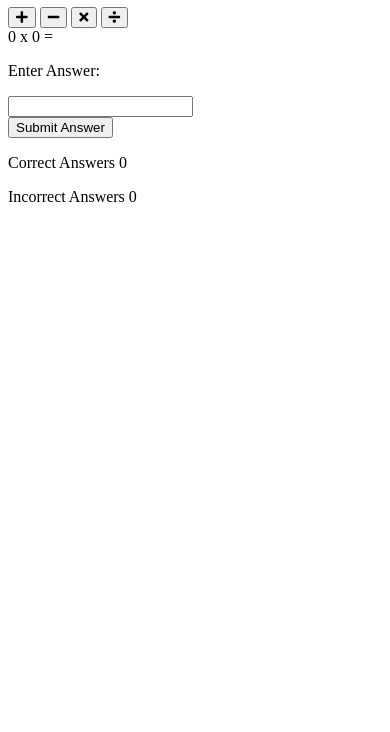
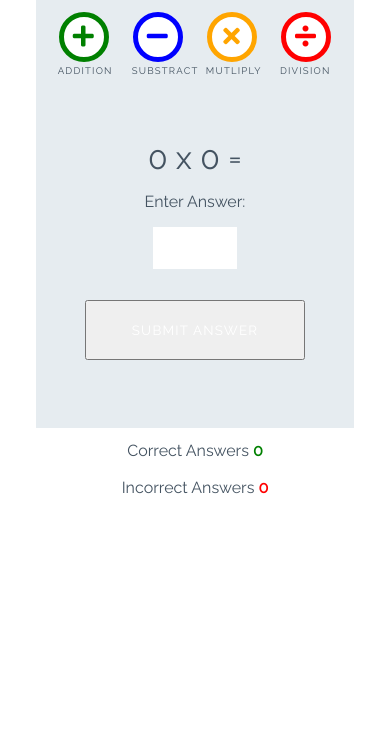
Before and after one commit to Mr-KulwinderSingh/love-maths, a plain HTML site: page index.html in a window 390 px wide. Shown: the part 112-844 px from the top of the page. Drawn offline with Linux system fonts and the light colour scheme.

Commit message:
Add html structure to control area

```diff
--- a/assets/css/style.css
+++ b/assets/css/style.css
@@ -0,0 +1,253 @@
+/* --------- Global style */
+
+body {
+    background-color: white;
+    font-family: "Raleway", sans-serif;
+    color: #445361;
+    text-align: center;
+}
+
+/* --------- Heading */
+
+.heading {
+    text-align: center;
+    font-size: 2.5rem;
+}
+
+.logo {
+    height: 40px;
+    padding-right: 5px;
+}
+
+/* --------- Game layout */
+
+.game-area {
+    background-color: #E6ECF0;
+    box-sizing: border-box;
+    width: 85%;
+    height: 65vh;
+    max-height: 450px;
+    max-width: 830px;
+    margin-left: auto;
+    margin-right: auto;
+    padding: 1%;
+}
+
+.question-area {
+    width: 50%;
+    font-size: 2rem;
+    margin: auto;
+    padding: 50px 0;
+}
+
+.question-area span {
+    padding: 0 15px;
+}
+
+.score-area {
+    margin: 5px auto;
+    width: 60%;
+    font-size: 1.2rem;
+}
+
+.controls-area {
+    width: 85%;
+    margin: 30px auto;
+}
+
+#score {
+    color: green;
+    font-weight: bold;
+}
+
+#incorrect {
+    color: red;
+    font-weight: bold;
+}
+
+.answer-message {
+    display: none;
+    font-size: 1rem;
+}
+
+#answer-box {
+    border: none;
+    color: #445361;
+    display: inline-block;
+    height: 40px;
+    width: 80px;
+    font-size: 1.2rem;
+}
+
+.scores {
+    display: inline-block;
+    padding: 25px;
+}
+
+/* --------- Buttons */
+
+.btn {
+    width: 220px;
+    height: 60px;
+    font-family: "Raleway", sans-serif;
+    text-transform: uppercase;
+    letter-spacing: 1.2px;
+    color: white;
+}
+
+.btn:focus {
+    outline: none;
+}
+
+.btn--big {
+    padding-top: 10px;
+    border-radius: 50%;
+    background-color: white;
+    border: 10px solid;
+    width: 100px;
+    height: 100px;
+    font-size: 3.2rem;
+    margin: 0 30px;
+    transition: all 0.5s;
+}
+
+.btn--big::after {
+    content: attr(data-type);
+    font-size: 1rem;
+    color: #445361;
+    position: relative;
+    left: -0.5em;
+
+}
+
+.btn--blue {
+    border-color: blue;
+    color: blue;
+}
+
+.btn--blue:active,
+.btn--blue:hover {
+    background-color: darkblue;
+    color: white;
+}
+
+.btn--orange {
+    border-color: orange;
+    color: orange;
+}
+
+.btn--orange:active,
+.btn--orange:hover {
+    background-color: darkorange;
+    color: white;
+}
+
+.btn--red {
+    border-color: red;
+    color: red;
+}
+
+.btn--red:active,
+.btn--red:hover {
+    background-color: darkred;
+    color: white;
+}
+
+.btn--green {
+    border-color: green;
+    color: green;
+}
+
+.btn--green:active,
+.btn--green:hover {
+    background-color: darkgreen;
+    color: white;
+}
+
+.btn--gray {
+    margin-top: 25px;
+    background-color: #445361;
+    border: 1px transparent;
+    border-radius: 20px;
+}
+
+.btn--gray:active,
+.btn--gray:hover {
+    background-color: #0d1013;
+}
+
+/* --------- Media queries */
+
+@media (max-width: 414px) {
+    .controls-area {
+        width: 100%;
+    }
+
+    .btn--big {
+        margin: 0 10px;
+        padding: 5px;
+        border: 5px solid;
+        width: 50px;
+        height: 50px;
+        font-size: 1.5rem;
+    }
+
+    .btn--big::after {
+        font-size: 0.6rem;
+        left: -0.7rem;
+    }
+
+    .question-area {
+        padding: 10% 0;
+        width: 100%;
+    }
+
+    .question-area span {
+        padding: 0;
+    }
+
+    .answer-message {
+        display: block;
+    }
+
+    #answer-box {
+        display: block;
+        margin: 0 auto;
+    }
+    .btn--gray {
+        margin-top: 0;
+    }
+
+    .score-area {
+        width: 100%;
+    }
+
+    .scores {
+        margin: 0.5em auto;
+        display: block;
+        padding: 5px;
+    }
+
+    .heading {
+        font-size: 2rem;
+    }
+}
+
+@media (max-width: 320px) {
+    .game-area {
+        height: 70vh;
+    }
+
+    .controls-area {
+        width: 75%;
+        margin: 10px auto;
+    }
+
+    .btn--big {
+        margin: 10px 10px;
+    }
+    .question-area {
+        padding: 10px 0;
+    }
+
+}
--- a/index.html
+++ b/index.html
@@ -17,21 +17,22 @@
     <img class="logo" src="assets/images/logo.png" alt="logo"> Love Maths
     </h1>
 
-    <div class= "game-area"></div>
-    <div class="controls-area"></div>
-    <button class="btn btn--big btn--green">
+    <div class= "game-area">
+    <div class="controls-area">
+    <button data-type="addition" class="btn btn--big btn--green">
         <i class="fas fa-plus"></i>
     </button>
 
-    <button class="btn btn--big btn--blue">
+    <button data-type="substract" class="btn btn--big btn--blue">
         <i class="fas fa-minus"></i>
     </button>
-    <button class="btn btn--big btn--orange">
+    <button data-type="mutliply" class="btn btn--big btn--orange">
         <i class="fas fa-times"></i>
     </button>
-    <button class="btn btn--big btn--red">
+    <button data-type="division" class="btn btn--big btn--red">
         <i class="fas fa-divide"></i>
     </button>
+</div>
     <div class="question-area">
         <span id="operand1">0</span>
         <span id="operator">x</span>
@@ -40,7 +41,9 @@
         <p class="answer-message">Enter Answer:</p>
         <input id="answer-box" type="number">
     </div>
-    <button class="btn btn-gray">Submit Answer</button>
+
+    <button data-type="submit"class="btn btn-gray">Submit Answer</button>
+</div>
 
     <div class=" score-area"></div>
     <p class="scores">Correct Answers  <span id= "score">0</span></p>
```
